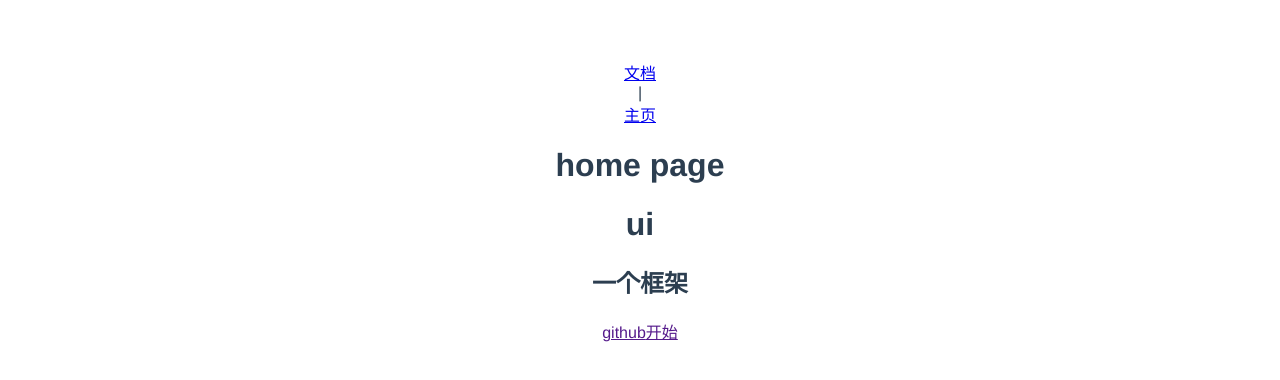
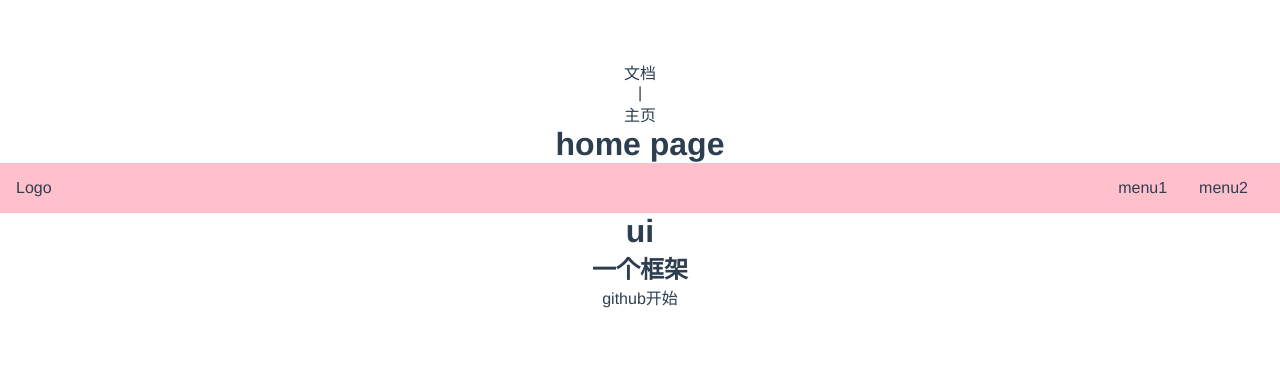
Before and after one commit to Dusty-fub/simple-ui-dev, a Vue app: page /#/ in a window 1280 px wide. Shown: the top 380 px of the page. Built offline with nearby package versions, Linux system fonts and the light colour scheme.

Commit message:
封装 TopNav 组件

```diff
--- a/package.json
+++ b/package.json
@@ -10,6 +10,7 @@
     "vue-router": "4.0.0-rc.3"
   },
   "devDependencies": {
+    "sass": "1.26.10",
     "@vue/compiler-sfc": "^3.0.0-rc.1",
     "vite": "^1.0.0-rc.1"
   }
--- /dev/null
+++ b/src/components/TopNav.vue
@@ -0,0 +1,42 @@
+<template>
+<div class="topnav">
+    <div class="logo">Logo</div>
+    <ul class="menu">
+        <li>menu1</li>
+        <li>menu2</li>
+    </ul>
+</div>
+</template>
+
+<script>
+export default {
+    name: "TopNav",
+    data() {
+        return {};
+    },
+};
+</script>
+
+<style lang="scss" scoped>
+.topnav {
+    background: pink;
+    display: flex;
+
+    padding: 16px;
+
+    >.logo {
+        max-width: 6em;
+        margin-right: auto;
+    }
+
+    >.menu {
+        display: flex;
+        white-space: nowrap;
+        flex-wrap: nowrap;
+
+        >li {
+            margin: 0 1em;
+        }
+    }
+}
+</style>
--- a/src/index.css
+++ /dev/null
@@ -1,8 +0,0 @@
-#app {
-  font-family: Avenir, Helvetica, Arial, sans-serif;
-  -webkit-font-smoothing: antialiased;
-  -moz-osx-font-smoothing: grayscale;
-  text-align: center;
-  color: #2c3e50;
-  margin-top: 60px;
-}
--- /dev/null
+++ b/src/index.scss
@@ -0,0 +1,21 @@
+* {
+  margin : 0;
+  padding : 0;
+  box-sizing : border-box;
+}
+ul, ol {
+  list-style : none;
+}
+a {
+  text-decoration : none;
+  color : inherit;
+}
+
+#app {
+  font-family : Avenir, Helvetica, Arial, sans-serif;
+  -webkit-font-smoothing : antialiased;
+  -moz-osx-font-smoothing : grayscale;
+  text-align : center;
+  color : #2C3E50;
+  margin-top : 60px;
+}
--- a/src/main.ts
+++ b/src/main.ts
@@ -1,6 +1,6 @@
 import { createApp } from "vue";
 import App from "./App.vue";
-import "./index.css";
+import "./index.scss";
 import Home from './views/Home.vue';
 import Doc from './views/Doc.vue';
 
--- a/src/views/Doc.vue
+++ b/src/views/Doc.vue
@@ -1,13 +1,19 @@
 <template>
 <h1>doc page</h1>
 <div>
-    <div class="topnav">
-        <div class="logo"></div>
-        <div class="menu"></div>
-    </div>
+    <top-nav />
     <div class="content">
         <aside>边栏</aside>
         <main>主内容</main>
     </div>
 </div>
 </template>
+
+<script lang="ts">
+import TopNav from "../components/TopNav.vue";
+export default {
+    components: {
+        TopNav,
+    },
+};
+</script>
--- a/src/views/Home.vue
+++ b/src/views/Home.vue
@@ -1,10 +1,7 @@
 <template>
 <h1>home page</h1>
 <div>
-    <div class="topnav">
-        <div class="logo"></div>
-        <div class="menu"></div>
-    </div>
+    <top-nav />
     <div class="banner">
         <h1>ui</h1>
         <h2>一个框架</h2>
@@ -15,3 +12,12 @@
     </div>
 </div>
 </template>
+
+<script lang="ts">
+import TopNav from "../components/TopNav.vue";
+export default {
+    components: {
+        TopNav,
+    },
+};
+</script>
```
Also changed, not shown: src/components/F.vue (deleted, +0 -16 lines), 1 other file (tests, documents, lock files or other folders).
